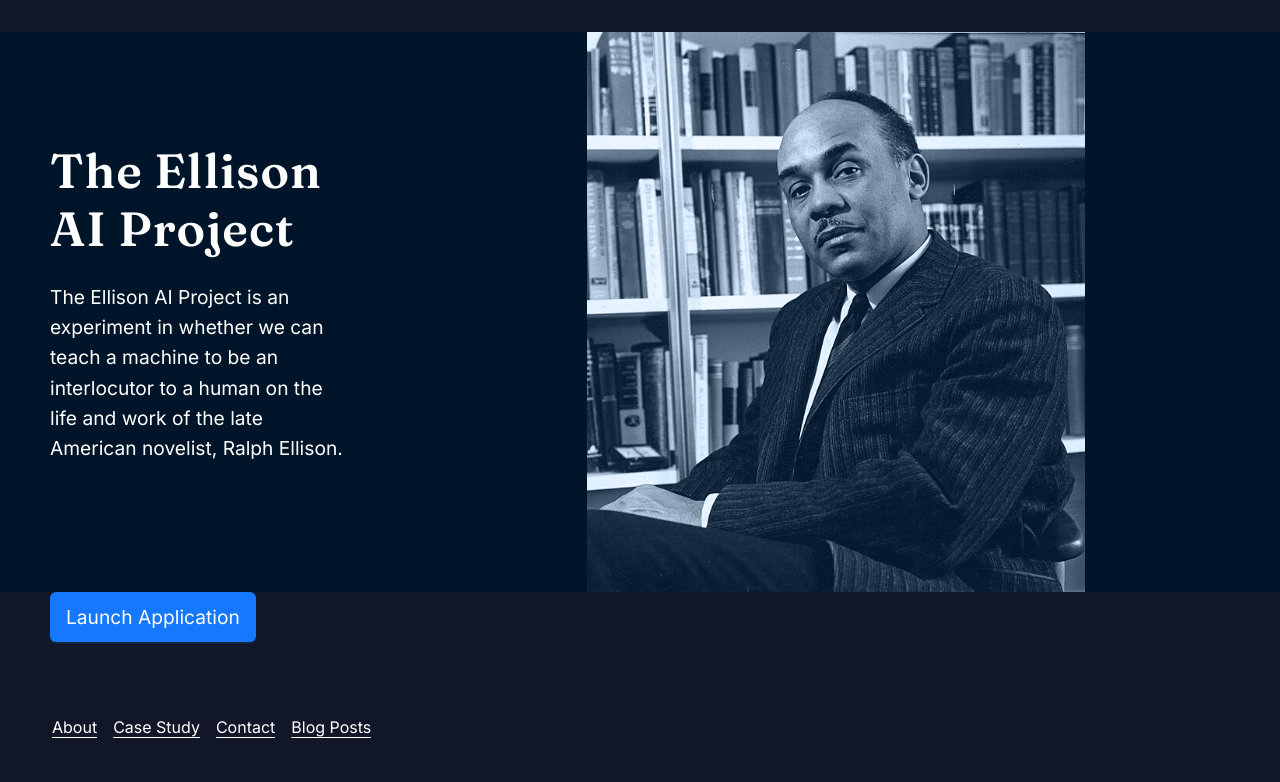
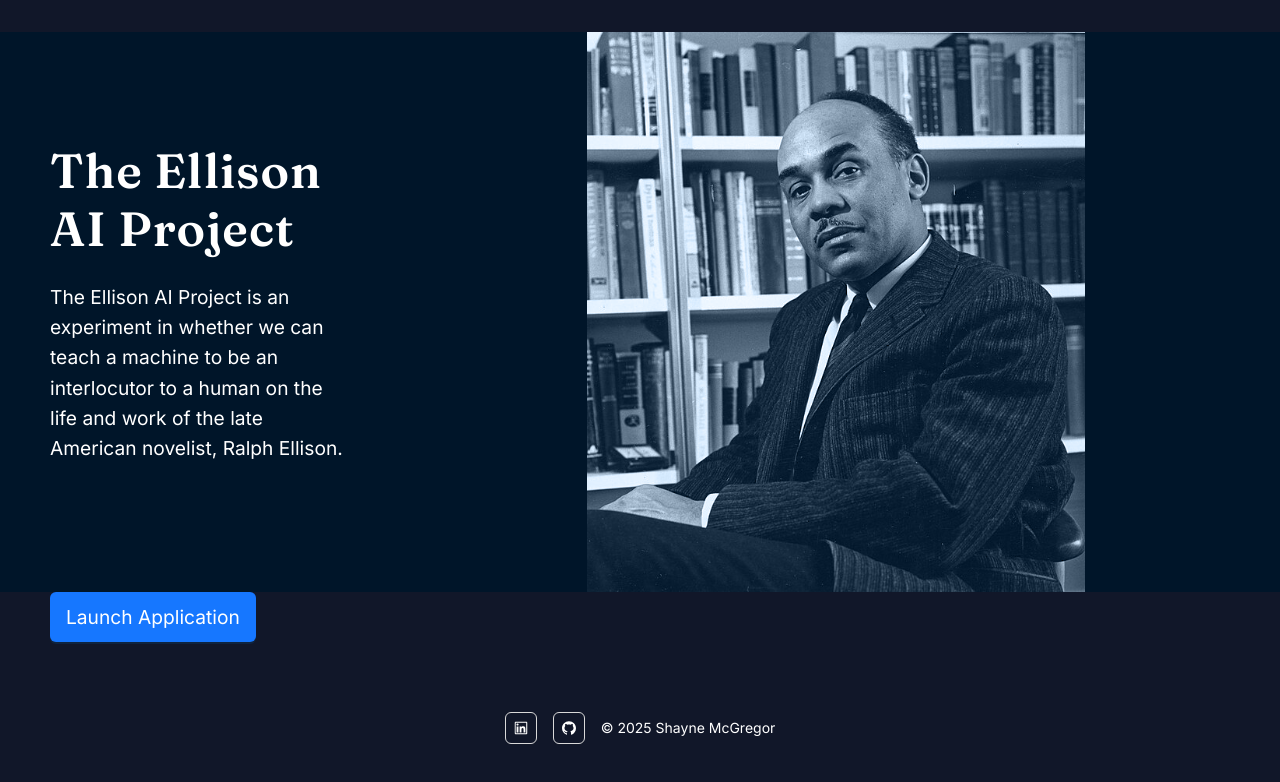
Before and after one commit to SMcGregor199/EllisonOS-FE, a React (Vite) app: page / in a window 1280 px wide. Shown: the top 782 px of the page. Built offline with nearby package versions, Linux system fonts and the light colour scheme.

Commit message:
feat: add social btns and copywright to footer

```diff
--- a/src/components/Footer.tsx
+++ b/src/components/Footer.tsx
@@ -1,15 +1,34 @@
-import { Layout, Anchor} from "antd";
+import { Layout, Button, Flex, Typography} from "antd";
+import {GithubOutlined, LinkedinOutlined} from "@ant-design/icons";
 export default function Footer(){
     return(
         <Layout.Footer>
-            <Anchor direction="horizontal" style={{fontSize:"1rem"}} items={[
-                {key:"about", href:"#about", title:"About"},
-                {key:"case-study", href:"#case-study", title:"Case Study"},
-                {key:"contact", href:"#contact", title:"Contact"},
-                {key:"blog-posts", href:"#blog-posts", title:"Blog Posts"},
-            ]}>
+            <Flex style={{justifyContent:"center", alignItems:"center"}} gap={"1rem"}>
+                <Button
+                type="default"
+                icon={<LinkedinOutlined />}
+                href="https://linkedin.com/in/shayne-mcgregor"
+                target="_blank"
+                rel="noopener noreferrer"
+                aria-label="Open my LinkedIn profile in a new tab"
+                style={{backgroundColor:"transparent"}}
+            >
+            </Button>
+            <Button
+                type="default"
+                icon={<GithubOutlined />}
+                href="https://github.com/SMcGregor199"
+                target="_blank"
+                rel="noopener noreferrer"
+                aria-label="Open my GitHub profile in a new tab"
+                style={{backgroundColor:"transparent"}}
+                >
+                </Button>
+                <Typography.Text style={{ display: "block" }}>
+                    © {new Date().getFullYear()} Shayne McGregor
+                </Typography.Text>
+            </Flex>
 
-            </Anchor>
         </Layout.Footer>
     )
 }
```
